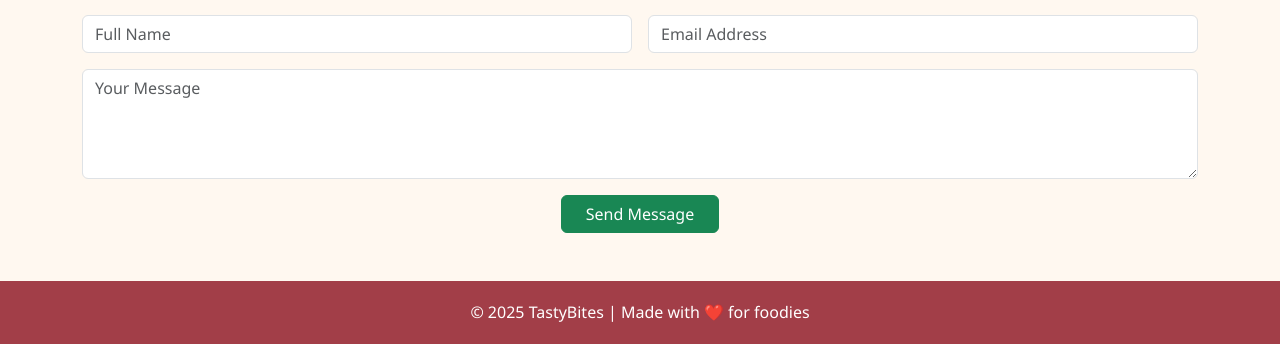
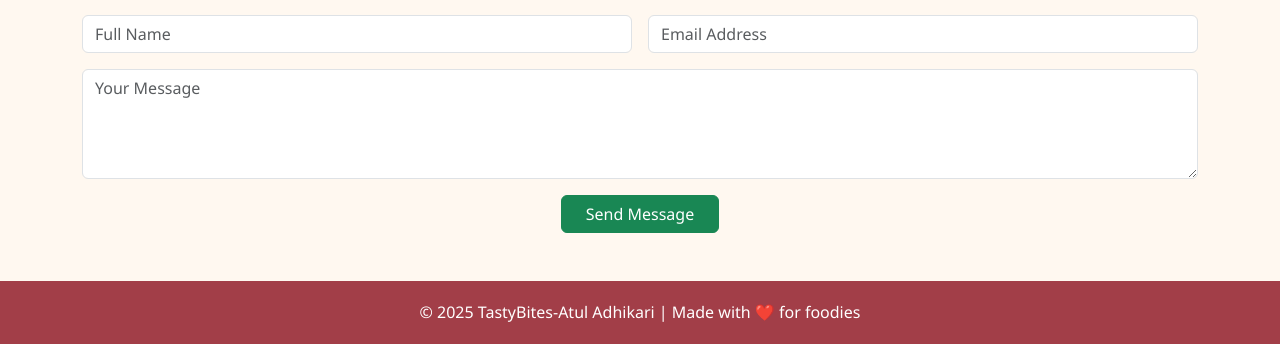
Before and after one commit to Atul-92/Cloud-Workshop8, a PHP site: page / in a window 1280 px wide. Shown: the part 988-1332 px from the top of the page. Run offline with PHP 8.4, Linux system fonts and the light colour scheme.

Commit message:
Update index.php to add name in footer

```diff
--- a/index.php
+++ b/index.php
@@ -94,7 +94,7 @@
     <div class="collapse navbar-collapse">
       <ul class="navbar-nav ms-auto">
         <li class="nav-item"><a href="#recipes" class="nav-link">Recipes</a></li>
-        <li class="nav-item"><a href="#contact" class="nav-link">Contact</a></li>
+        <li class="nav-item"><a href="#contact" class="nav-link">Contact Us</a></li>
       </ul>
     </div>
   </div>
@@ -157,7 +157,7 @@
 </section>
 
 <footer>
-  &copy; <?= date('Y') ?> TastyBites | Made with ❤️ for foodies
+  &copy; <?= date('Y') ?> TastyBites-Atul Adhikari | Made with ❤️ for foodies
 </footer>
 
 <script src="https://cdn.jsdelivr.net/npm/bootstrap@5.3.0/dist/js/bootstrap.bundle.min.js"></script>
```
